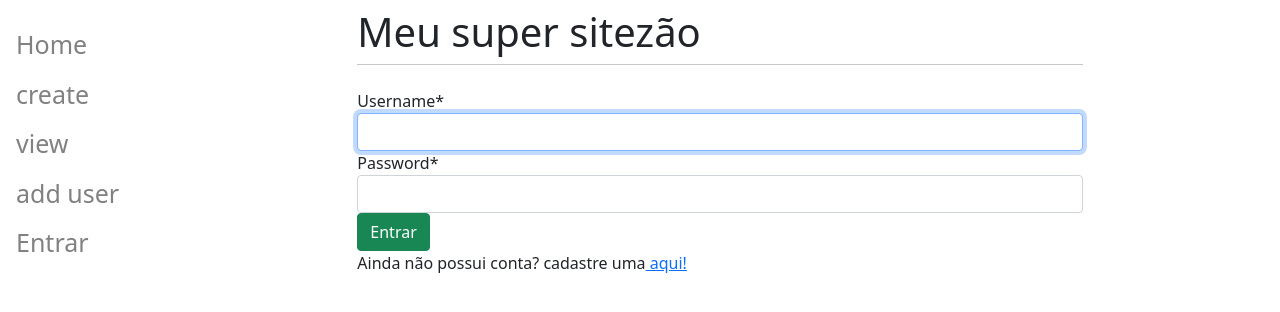
After one commit to luc-gomes/django-prj-with-multiple-pages-css-bootstrap-and-sqlite, a Django app: page /login/ in a window 1280 px wide. The commit adds this page. Shown: the top 312 px of the page. Run offline with Django 3.2, Linux system fonts and the light colour scheme; some libraries are stand-ins or nearby versions.

Commit message:
autenticação e login

```diff
--- a/main/templates/main/base.html
+++ b/main/templates/main/base.html
@@ -49,15 +49,17 @@
         <a href= "/create">create</a>
         <a href= "/2">view</a>
         <a href= "/register">add user</a>
+        <p><a href= "/login"> Entrar<a/></p>
+
 
     </div>
     <div id= "content", name = "content", class= "main">
-        <div class="row justify-content-md-center>
+        <div class="row justify-content-md-center">
             <div class="col-8">
                 <h1 class= "mt-2"> Meu super sitezão</h1>
                 <hr class = "mt-0 mb-4">
-                {% block content %}
-                {% endblock %}
+                    {% block content %}
+                    {% endblock %}
 
             </div>
         </div>
--- a/main/urls.py
+++ b/main/urls.py
@@ -7,10 +7,7 @@ urlpatterns = [
     #path ("", views.index, name="index"),
     #path ("v1/", views.v1, name="view1"),
     path("<int:id>", views.index, name="index"),
-    path("home/", views.home, name = "home"),
+    path("", views.home, name = "home"),
     path("create/", views.cadastro, name = "cadastro"),#formulario de cadastro
-    path("2/", views.cadastro, name = "list")
-
-
-
+    path("2/", views.cadastro, name = "list"),
 ]
--- a/main/views.py
+++ b/main/views.py
@@ -34,6 +34,7 @@ def home(response):
 
 
 def cadastro(response):
+
     if response.method == "POST":
         form = CreateNewList(response.POST)
 
--- a/mysite/urls.py
+++ b/mysite/urls.py
@@ -20,4 +20,5 @@ urlpatterns = [
     path('admin/', admin.site.urls),
     path('register/', v.register, name = "register"),
     path('', include("main.urls")),
+    path('', include("django.contrib.auth.urls")),
 ]
--- a/register/templates/register/register.html
+++ b/register/templates/register/register.html
@@ -1,11 +1,11 @@
 {% extends 'main/base.html' %}
 
 {% block title %}cadastrar conta{% endblock%}
-
+{% load  crispy_forms_tags %}
 {% block content %}
     <form method="POST" class="form-group">
         {% csrf_token %}
-        {{form}}
+        {{form|crispy }}
         <button type="submit" class="btn btn-success">Registrar </button>
     </form>
 {% endblock %}
--- /dev/null
+++ b/register/templates/registration/login.html
@@ -0,0 +1,14 @@
+{%extends "main/base.html"  %}
+
+{% block title%} Entrar no sistema {% endblock%}
+
+{% load crispy_forms_tags%}
+
+{% block content %}
+    <form method="POST" class = "from-group">
+        {% csrf_token%}
+        {{form|crispy}}
+        <button type= "submit" class = "btn btn-success"> Entrar </button>
+        <p> Ainda não possui conta? cadastre uma<a href="/register"> aqui!</a></p>
+        </form>
+        {% endblock%}
```
Also changed, not shown: mysite/settings.py (+7 -0 lines), register/form.py (added, +11 -0 lines), register/views.py (+4 -5 lines).
